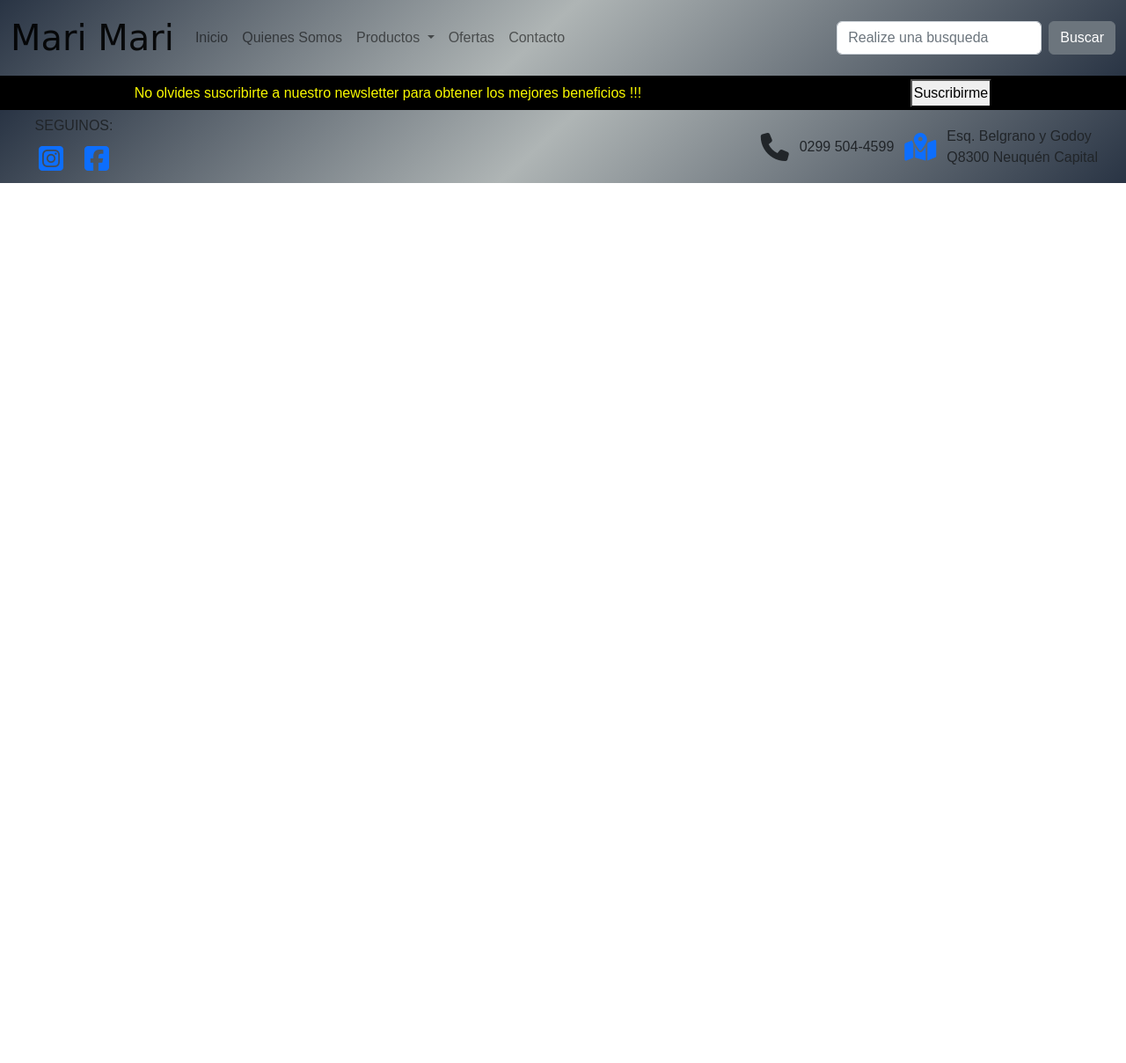
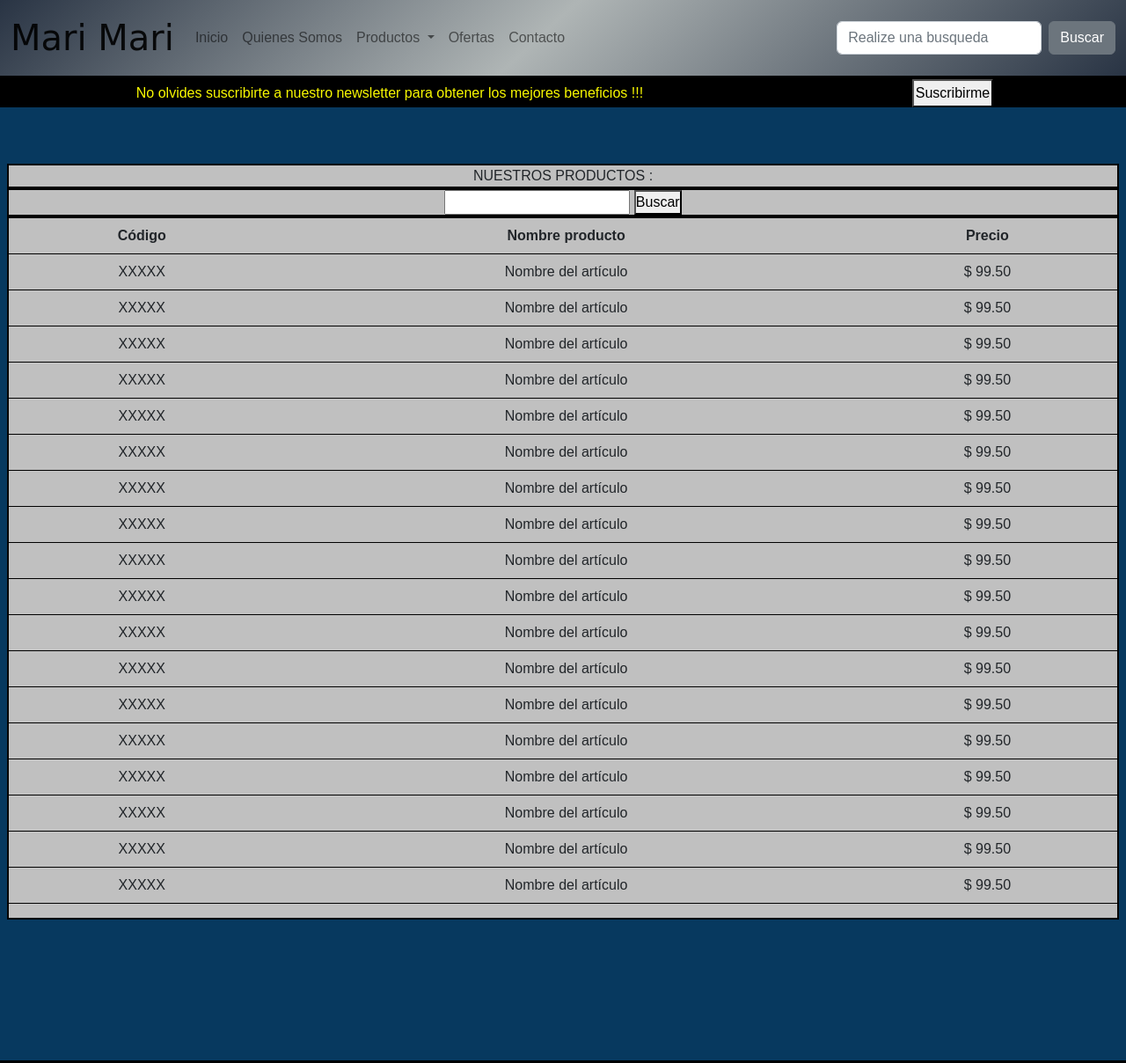
Before and after one commit to navifuentes/proyecto-final, a plain HTML site: page productos.html in a window 1280 px wide. Shown: the top 1208 px of the page at 88% size. Before the commit the page ends 800 px from the top, so only its background shows below. Drawn offline with nearby package versions, Linux system fonts and the light colour scheme.

```diff
--- a/css/style.css
+++ b/css/style.css
@@ -47,8 +47,10 @@
   transform: scale(1.05);
   transition: 1s; }
 
-.col .card-title {
-  color: #7D1128; }
+.row {
+  margin: 0px; }
+  .row .col .card-title {
+    color: #7D1128; }
 
 .main {
   background-color: #07395f; }
@@ -159,7 +161,7 @@
 
 @media (max-width: 425px) {
   .banner {
-    height: 12vh; } }
+    height: 6rem; } }
 
 .formulario {
   display: flex;
@@ -167,3 +169,14 @@
   flex-wrap: wrap; }
   .formulario span {
     color: bisque; }
+
+@media (max-width: 425px) {
+  .imgStaff {
+    max-width: 300px; } }
+
+.bodyBg {
+  background-color: silver; }
+  .bodyBg .list {
+    border: 2px black solid; }
+    .bodyBg .list .rowBg {
+      border-bottom: 1px black solid; }
--- a/productos.html
+++ b/productos.html
@@ -123,13 +123,131 @@
     <div class="espaciador4"></div>
     <!-- BANNER -->
     <div class="banner">
-      <p class="animate__animated animate__fadeIn animate__infinite">
+      <p class="animate__animated animate__fadeIn animate__infinite px-1">
         No olvides suscribirte a nuestro newsletter para obtener los mejores
         beneficios !!!
       </p>
       <a href="./contacto.html">
         <button>Suscribirme</button>
       </a>
+    </div>
+    <!-- MAIN -->
+    <div class="main px-1 text-center">
+      <!-- ESPACIADOR -->
+      <div class="espaciador2"></div>
+      <!-- SECCION TABLA -->
+      <section class="bodyBg mx-1">
+        <!-- HEADER Y BUSCADOR -->
+        <div>
+          <div class="list">NUESTROS PRODUCTOS :</div>
+          <div class="list">
+            <input type="search" placeholder="" name="" id="" />
+            <button type="submit">Buscar</button>
+          </div>
+        </div>
+        <!-- TABLA -->
+        <div class="list">
+          <table class="table">
+            <tr class="rowBg">
+              <th>Código</th>
+              <th>Nombre producto</th>
+              <th>Precio</th>
+            </tr>
+            <tr class="rowBg">
+              <td>XXXXX</td>
+              <td>Nombre del artículo</td>
+              <td>$ 99.50</td>
+            </tr>
+            <tr class="rowBg">
+              <td>XXXXX</td>
+              <td>Nombre del artículo</td>
+              <td>$ 99.50</td>
+            </tr>
+            <tr class="rowBg">
+              <td>XXXXX</td>
+              <td>Nombre del artículo</td>
+              <td>$ 99.50</td>
+            </tr>
+            <tr class="rowBg">
+              <td>XXXXX</td>
+              <td>Nombre del artículo</td>
+              <td>$ 99.50</td>
+            </tr>
+            <tr class="rowBg">
+              <td>XXXXX</td>
+              <td>Nombre del artículo</td>
+              <td>$ 99.50</td>
+            </tr>
+            <tr class="rowBg">
+              <td>XXXXX</td>
+              <td>Nombre del artículo</td>
+              <td>$ 99.50</td>
+            </tr>
+            <tr class="rowBg">
+              <td>XXXXX</td>
+              <td>Nombre del artículo</td>
+              <td>$ 99.50</td>
+            </tr>
+            <tr class="rowBg">
+              <td>XXXXX</td>
+              <td>Nombre del artículo</td>
+              <td>$ 99.50</td>
+            </tr>
+            <tr class="rowBg">
+              <td>XXXXX</td>
+              <td>Nombre del artículo</td>
+              <td>$ 99.50</td>
+            </tr>
+            <tr class="rowBg">
+              <td>XXXXX</td>
+              <td>Nombre del artículo</td>
+              <td>$ 99.50</td>
+            </tr>
+            <tr class="rowBg">
+              <td>XXXXX</td>
+              <td>Nombre del artículo</td>
+              <td>$ 99.50</td>
+            </tr>
+            <tr class="rowBg">
+              <td>XXXXX</td>
+              <td>Nombre del artículo</td>
+              <td>$ 99.50</td>
+            </tr>
+            <tr class="rowBg">
+              <td>XXXXX</td>
+              <td>Nombre del artículo</td>
+              <td>$ 99.50</td>
+            </tr>
+            <tr class="rowBg">
+              <td>XXXXX</td>
+              <td>Nombre del artículo</td>
+              <td>$ 99.50</td>
+            </tr>
+            <tr class="rowBg">
+              <td>XXXXX</td>
+              <td>Nombre del artículo</td>
+              <td>$ 99.50</td>
+            </tr>
+            <tr class="rowBg">
+              <td>XXXXX</td>
+              <td>Nombre del artículo</td>
+              <td>$ 99.50</td>
+            </tr>
+            <tr class="rowBg">
+              <td>XXXXX</td>
+              <td>Nombre del artículo</td>
+              <td>$ 99.50</td>
+            </tr>
+            <tr class="rowBg">
+              <td>XXXXX</td>
+              <td>Nombre del artículo</td>
+              <td>$ 99.50</td>
+            </tr>
+          </table>
+        </div>
+        <!-- ESPACIADOR -->
+        <div class="espaciador1"></div>
+      </section>
     </div>
     <!-- FOOTER -->
     <footer>
--- a/scss/components/_cards.scss
+++ b/scss/components/_cards.scss
@@ -28,8 +28,11 @@
 }
 
 //CARD OFERTAS
-.col {
-  .card-title {
-    color: $priceText;
+.row {
+  margin: 0px;
+  .col {
+    .card-title {
+      color: $priceText;
+    }
   }
 }
--- a/scss/layout/_banner.scss
+++ b/scss/layout/_banner.scss
@@ -24,6 +24,6 @@
 
 @media (max-width: 425px){
     .banner{
-        height: 12vh;
+        height: 6rem;
     }
 }
--- /dev/null
+++ b/scss/layout/_productos.scss
@@ -0,0 +1,11 @@
+
+.bodyBg{
+    background-color: silver ;
+    .list {
+        border: 2px black solid;
+        // overflow: scroll;
+        .rowBg{
+            border-bottom: 1px black solid;
+        }
+        }
+}
--- a/scss/main.scss
+++ b/scss/main.scss
@@ -14,5 +14,7 @@
 @import "./layout/footer";
 @import "./layout/banner";
 @import "./layout/forms";
+@import "./layout/quienes-somos";
+@import "./layout/productos";
 
 @import "../node_modules/animate.css/animate.css"
```
Also changed, not shown: contacto.html (+2 -0 lines), index.html (+6 -3 lines), ofertas.html (+2 -2 lines), quienes-somos.html (+3 -2 lines), scss/layout/_quienes-somos.scss (added, +7 -0 lines).
